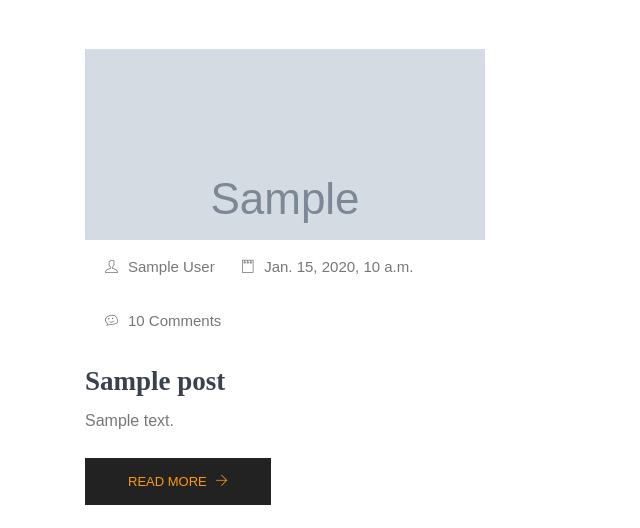
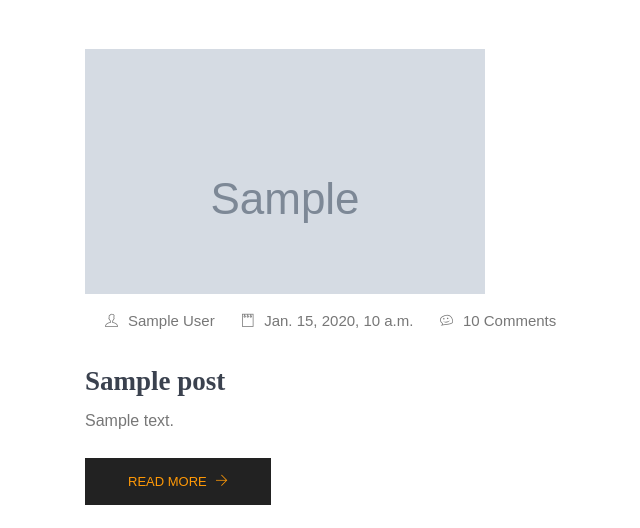
Before and after one commit to alexSmkh/liza-backend, a Django app: template templates/index.html in a window 1280 px wide. Shown: the part 1566-2094 px from the top of the page, without its empty margins (0-640 px from the left). Run offline with Django 3.2, Linux system fonts and the light colour scheme; the template is opened without the code that fills it: most values are stand-ins (such as "Sample title", 1, 10 or a date in 2020); some libraries are stand-ins or nearby versions.

Commit message:
Fix card max-width

```diff
--- a/templates/index.html
+++ b/templates/index.html
@@ -98,7 +98,7 @@
                   {% else %}
                     <img class="img-fluid" src="{% static 'img/banner/blog.png' %}" alt="">
                   {% endif %}
-                  <ul class="thumb-info">
+                  <ul class="thumb-info" style="max-width: 550px">
                     <li><a href="#"><i class="ti-user"></i>{{ post.author }}</a></li>
                     <li><a href="#"><i class="ti-notepad"></i>{{ post.published_at }}</a></li>
                     <li><a href="#"><i class="ti-themify-favicon"></i>{{ post.comments_amount }} Comments</a></li>
```
